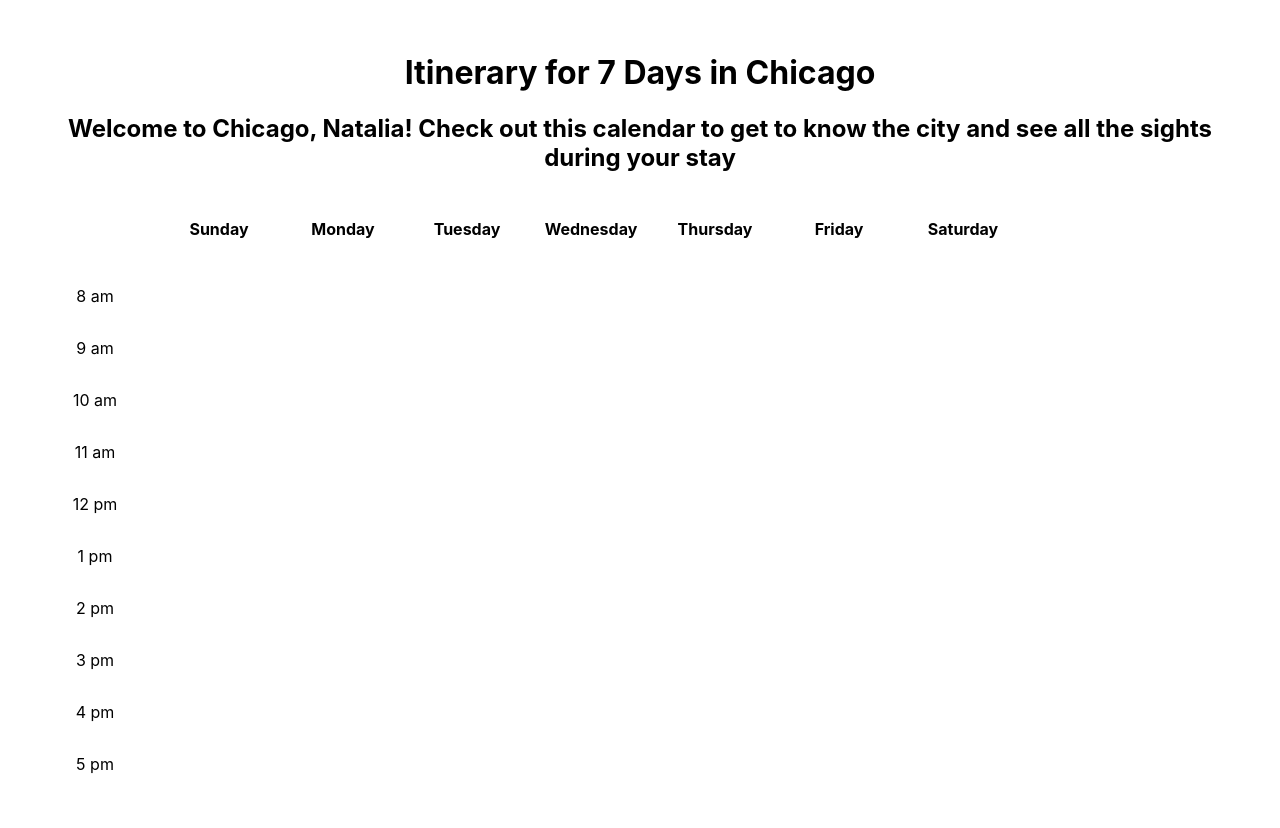
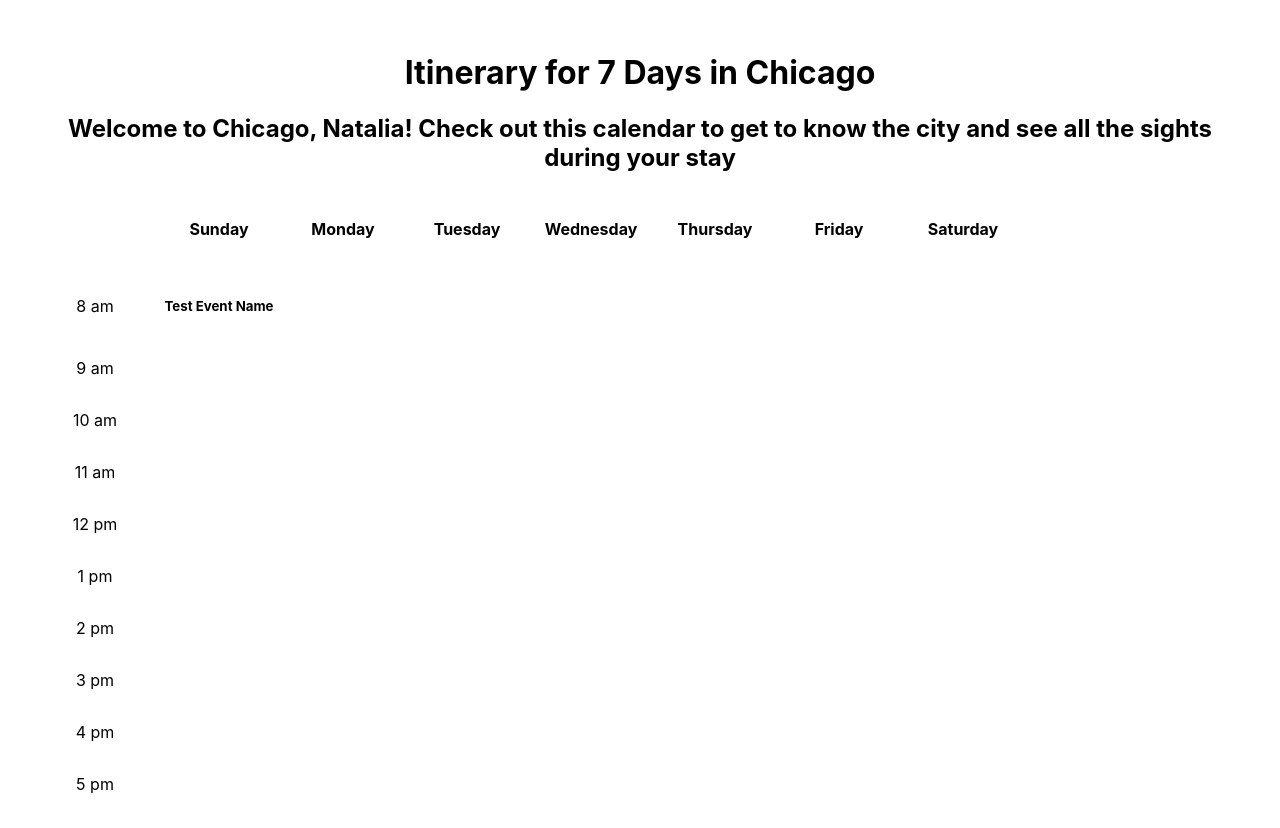
Before and after one commit to KalebCole/WEB102-Unit1, a React (Vite) app in the folder timetabled/: page / in a window 1280 px wide. Shown: the top 828 px of the page. Built offline with nearby package versions, Linux system fonts and the light colour scheme.

Commit message:
Checkpoint 4

```diff
--- a/timetabled/src/components/Calendar.jsx
+++ b/timetabled/src/components/Calendar.jsx
@@ -1,5 +1,6 @@
 import { useState } from "react";
 import "../App.css";
+import Event from "./Event";
 
 const Calendar = () => {
   const [count, setCount] = useState(0);
@@ -23,7 +24,7 @@ const Calendar = () => {
             {/* Each row in the timetable will represent a 1 hour block for the week */}
               <tr>
                 <td className="time">8 am</td>
-                <td></td>
+                <Event />
                 <td></td>
                 <td></td>
                 <td></td>
--- /dev/null
+++ b/timetabled/src/components/Event.jsx
@@ -0,0 +1,14 @@
+import { useState } from 'react'
+import '../App.css'
+
+const Event = (props) => {
+  const [count, setCount] = useState(0)
+
+  return (
+    <td className="Event">
+        <h5>Test Event Name</h5>
+    </td>
+  )
+}
+
+export default Event;
```
